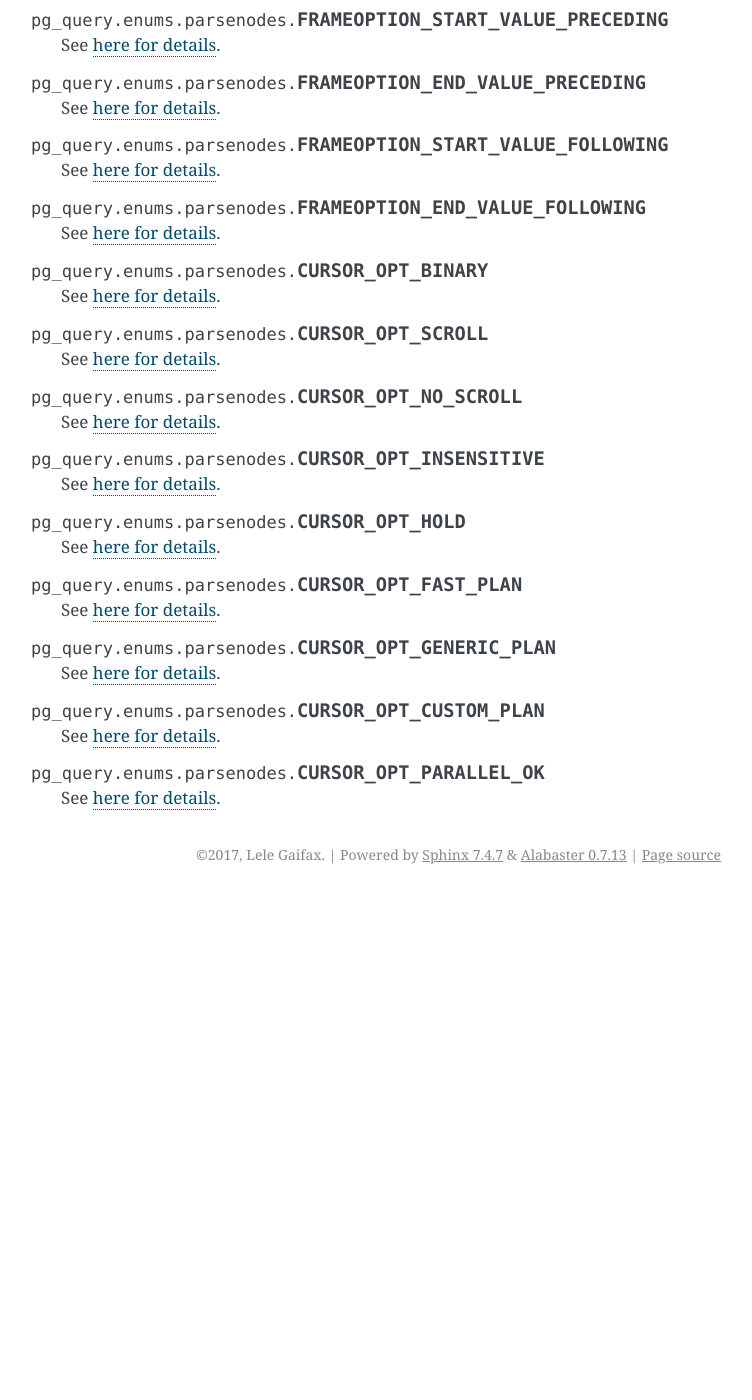
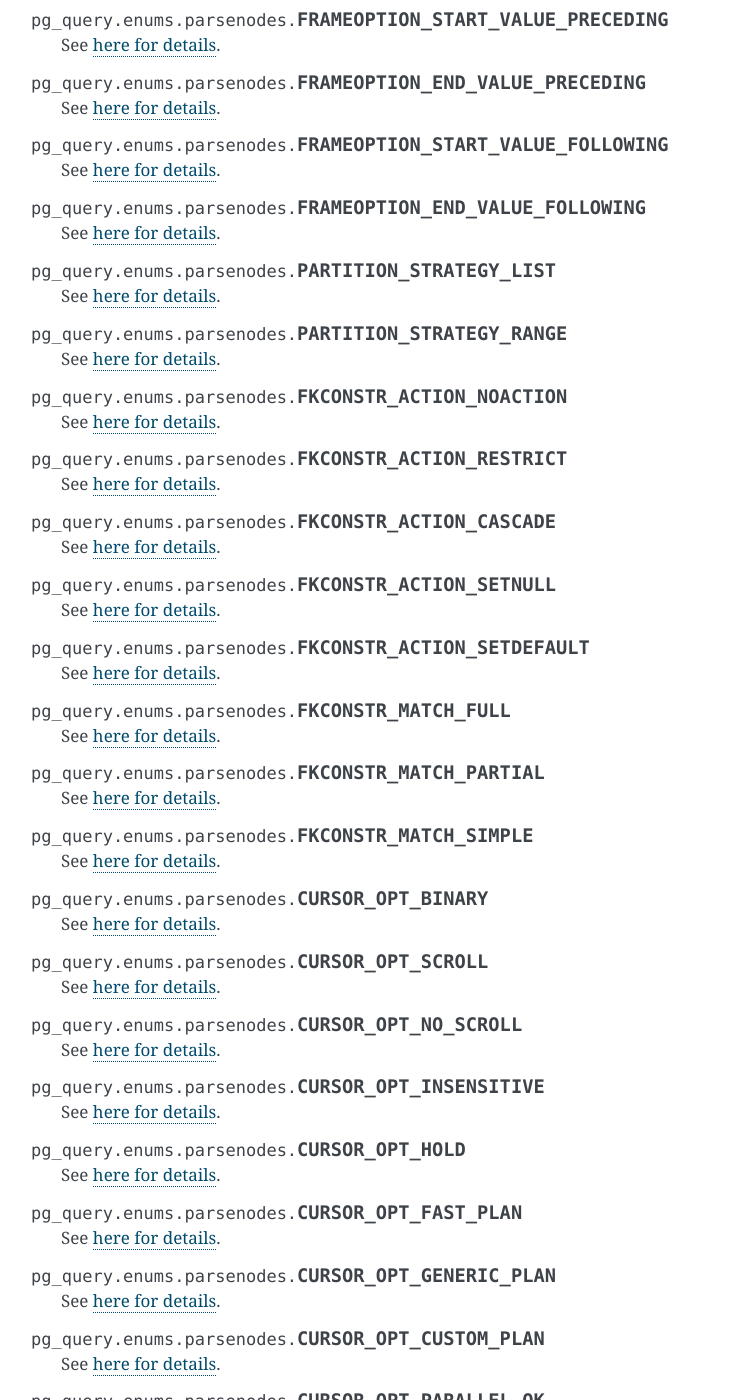
Before and after one commit to lelit/pglast, a Sphinx documentation site: the page built from docs/parsenodes.rst, in a window 1280 px wide and 1400 px high, scrolled down 14006 px. Shown: the whole window, without its empty margins (389-1141 px from the left). Built offline with Sphinx 7.4.7, drawn with Linux system fonts in a browser that asks for light colours; before the commit the page ends 14900 px from its top, so only the background shows below that.

```diff
--- a/docs/enums.rst
+++ b/docs/enums.rst
@@ -19,6 +19,8 @@ of the various kinds of nodes, extracted automatically from the PostgreSQL heade
 .. toctree::
 
    lockoptions
+   pg_class
+
+   primnodes
    nodes
-   primnodes
    parsenodes
--- a/docs/parsenodes.rst
+++ b/docs/parsenodes.rst
@@ -793,6 +793,46 @@ __ https://github.com/lfittl/libpg_query/blob/43ce2e8/src/postgres/include/nodes
 
    See `here for details <https://github.com/lfittl/libpg_query/blob/43ce2e8/src/postgres/include/nodes/parsenodes.h#L517>`__.
 
+.. data:: PARTITION_STRATEGY_LIST
+
+   See `here for details <https://github.com/lfittl/libpg_query/blob/43ce2e8/src/postgres/include/nodes/parsenodes.h#L786>`__.
+
+.. data:: PARTITION_STRATEGY_RANGE
+
+   See `here for details <https://github.com/lfittl/libpg_query/blob/43ce2e8/src/postgres/include/nodes/parsenodes.h#L787>`__.
+
+.. data:: FKCONSTR_ACTION_NOACTION
+
+   See `here for details <https://github.com/lfittl/libpg_query/blob/43ce2e8/src/postgres/include/nodes/parsenodes.h#L2064>`__.
+
+.. data:: FKCONSTR_ACTION_RESTRICT
+
+   See `here for details <https://github.com/lfittl/libpg_query/blob/43ce2e8/src/postgres/include/nodes/parsenodes.h#L2065>`__.
+
+.. data:: FKCONSTR_ACTION_CASCADE
+
+   See `here for details <https://github.com/lfittl/libpg_query/blob/43ce2e8/src/postgres/include/nodes/parsenodes.h#L2066>`__.
+
+.. data:: FKCONSTR_ACTION_SETNULL
+
+   See `here for details <https://github.com/lfittl/libpg_query/blob/43ce2e8/src/postgres/include/nodes/parsenodes.h#L2067>`__.
+
+.. data:: FKCONSTR_ACTION_SETDEFAULT
+
+   See `here for details <https://github.com/lfittl/libpg_query/blob/43ce2e8/src/postgres/include/nodes/parsenodes.h#L2068>`__.
+
+.. data:: FKCONSTR_MATCH_FULL
+
+   See `here for details <https://github.com/lfittl/libpg_query/blob/43ce2e8/src/postgres/include/nodes/parsenodes.h#L2071>`__.
+
+.. data:: FKCONSTR_MATCH_PARTIAL
+
+   See `here for details <https://github.com/lfittl/libpg_query/blob/43ce2e8/src/postgres/include/nodes/parsenodes.h#L2072>`__.
+
+.. data:: FKCONSTR_MATCH_SIMPLE
+
+   See `here for details <https://github.com/lfittl/libpg_query/blob/43ce2e8/src/postgres/include/nodes/parsenodes.h#L2073>`__.
+
 .. data:: CURSOR_OPT_BINARY
 
    See `here for details <https://github.com/lfittl/libpg_query/blob/43ce2e8/src/postgres/include/nodes/parsenodes.h#L2627>`__.
```
Also changed, not shown: docs/pg_class.rst (added, +79 -0 lines), 5 other files.
